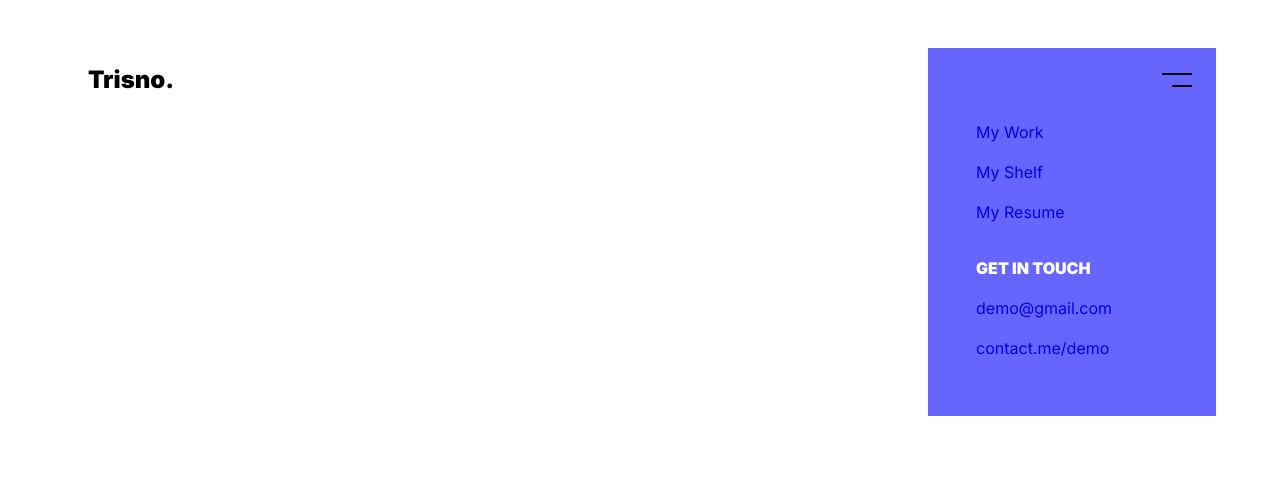
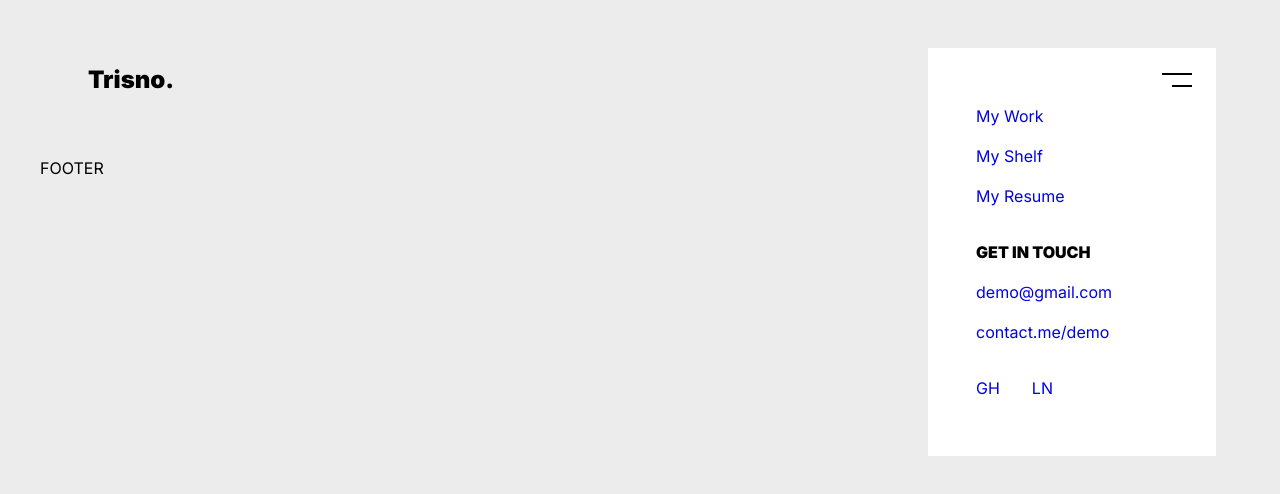
Before and after one commit to trisnodonny/trisno, a React (Vite) app: page / in a window 1280 px wide. Both pictures are taken after a click on the button 1177 px from the left and 80 px from the top of the page. Shown: the top 494 px of the page. Built offline with nearby package versions, Linux system fonts and the light colour scheme.

Commit message:
fix navbar onclick & added footer

```diff
--- /dev/null
+++ b/src/components/Footer.jsx
@@ -0,0 +1,7 @@
+export default function Footer() {
+  return (
+    <footer className="footer-container">
+      <h1>FOOTER</h1>
+    </footer>
+  );
+}
--- a/src/components/Header.jsx
+++ b/src/components/Header.jsx
@@ -1,12 +1,12 @@
 import { useState } from "react";
 
 export default function NavigationBar() {
-  const [isActive, setIsActive] = useState(false)
+  const [isOpen, setIsOpen] = useState(false)
   const handleOnClickNav = () => {
-    setIsActive(prevState => !prevState)
+    setIsOpen(prevState => !prevState)
   };
 
-  const navClass = isActive ? "nav is-active" : "nav"
+  const navClass = isOpen ? "nav is-open" : "nav"
 
   return (
     <header className="header-container">
@@ -19,24 +19,34 @@ export default function NavigationBar() {
           <span className="block"></span>
         </button>
         <nav className={navClass}>
-          <ul className="nav-site">
-            <li className="nav-site-link">
-              <a href="/">My Work</a>
+          <ul className="nav-list">
+            <li className="nav-list-link">
+              <a className="anchor-hover" href="/">My Work</a>
             </li>
-            <li className="nav-site-link">
-              <a href="/">My Shelf</a>
+            <li className="nav-list-link">
+              <a className="anchor-hover" href="/">My Shelf</a>
             </li>
-            <li className="nav-site-link">
-              <a href="/">My Resume</a>
+            <li className="nav-list-link">
+              <a className="anchor-hover" href="/">My Resume</a>
             </li>
           </ul>
-          <div className="contact">
-            <span className="get-in-touch">GET IN TOUCH</span>
-            <ul className="contact-link">
-              <li><a href="/">demo@gmail.com</a></li>
-              <li><a href="/">contact.me/demo</a></li>
-            </ul>
-          </div>
+          <ul className="nav-list">
+            <li className="nav-list-link get-in-touch">GET IN TOUCH</li>
+            <li className="nav-list-link">
+              <a className="anchor-hover" href="/">demo@gmail.com</a>
+              </li>
+            <li className="nav-list-link">
+              <a className="anchor-hover" href="/">contact.me/demo</a>
+            </li>
+          </ul>
+          <ul className="nav-list">
+            <li className="nav-list-link row-link">
+              <a className="anchor-hover" href="/">GH</a>
+              </li>
+            <li className="nav-list-link row-link">
+              <a className="anchor-hover" href="/">LN</a>
+            </li>
+          </ul>
         </nav>
       </div>
     </header>
--- a/src/components/Layout/BaseLayout.jsx
+++ b/src/components/Layout/BaseLayout.jsx
@@ -1,11 +1,13 @@
-import Header from "../Header";
 import { Outlet } from "react-router-dom";
+import Header from "@components/Header";
+import Footer from "@components/Footer";
 
 export default function BaseLayout() {
   return (
     <>
       <Header />
       <Outlet />
+      <Footer/>
     </>
   )
 }
--- /dev/null
+++ b/src/styles/_footer.scss
@@ -0,0 +1,6 @@
+.footer-container {
+  max-width: 1200px;
+  margin: 0 auto;
+  width: 100%;
+  height: 100vh;
+}
--- a/src/styles/_globals.scss
+++ b/src/styles/_globals.scss
@@ -3,6 +3,7 @@
 body {
   font-family: 'Inter', sans-serif;
   color: $black;
+  background-color: rgb(236, 236, 236);
 }
 
 .container {
--- a/src/styles/_navigation-bar.scss
+++ b/src/styles/_header.scss
@@ -2,6 +2,9 @@
   max-width: 1200px;
   width: 100%;
   margin: 0 auto;
+  position: sticky;
+  top: 0;
+  background-color: transparent;
 
   .header-content {
     @include flex(center, space-between);
@@ -48,7 +51,7 @@
       flex-direction: column;
       overflow: hidden;
 
-      &.is-active {
+      &.is-open {
         opacity: 1;
 
         &::before {
@@ -56,14 +59,10 @@
           transform: scale(1);
         }
 
-        .nav-site {
+        .nav-list {
           opacity: 1;
           transform: translateY(0);
-        }
-
-        .contact {
-          opacity: 1;
-          transform: translateY(0);
+          @include transition(all);
         }
       }
 
@@ -76,25 +75,45 @@
         left: 0;
         height: 100%;
         width: 100%;
-        background-color: $blue-light;
-        opacity: 0.4;
+        background-color: $white;
         transform: scale(0);
         transform-origin: top right;
         opacity: 0;
-        @include transition(all);
+        @include transition(all, 300ms, ease);
       }
 
-      .nav-site {
+      .nav-list {
         position: relative;
-        margin: 1em 0;
         opacity: 0;
         transform: translateY(2rem);
-        @include transition(all);
 
-        li {
+        @include transition(translateY, 300ms, ease, 100ms);
+
+        &:nth-child(2) {
+          transition-delay: 200ms;
+        }
+
+        &:nth-child(3) {
+          transition-delay: 300ms;
+        }
+
+        &:not(:last-child) {
+          margin-bottom: 1em;
+        }
+
+        .nav-list-link {
           line-height: 2.5em;
 
-          a {
+          &.get-in-touch {
+            font-weight: 900;
+          }
+
+          &.row-link {
+            display: inline-block;
+            margin-right: 2em;
+          }
+
+          .anchor-hover {
             position: relative;
 
             &::after {
@@ -117,50 +136,7 @@
               &::after {
                 opacity: 0.2;
                 transform: translateX(0);
-              }
-            }
-          }
-        }
-      }
-
-      .contact {
-        position: relative;
-        line-height: 2.5rem;
-        opacity: 0;
-        transform: translateY(4rem);
-        @include transition(all);
-
-        .get-in-touch {
-          color: $white;
-          font-weight: 900;
-        }
-
-        .contact-link {
-          li {
-            a {
-              position: relative;
-
-              &::after {
-                content: "";
-                position: absolute;
-                max-width: 1.2em;
-                width: 100%;
-                height: 100%;
-                background-color: $blue-dark;
-                transform: translateX(-0.5em);
-                transform-origin: left;
-                left: -12px;
-                bottom: 0;
-                pointer-events: none;
-                opacity: 0;
-                @include transition(all);
-              }
-
-              &:hover {
-                &::after {
-                  opacity: 0.2;
-                  transform: translateX(0);
-                }
+                @include transition(all, 300ms, ease, 0ms);
               }
             }
           }
--- a/src/styles/_mixins.scss
+++ b/src/styles/_mixins.scss
@@ -20,6 +20,6 @@
   border-radius: $value;
 }
 
-@mixin transition($properties, $duration: 0.3s, $timing: ease, $delay: 0s) {
-  transition: $properties $duration $timing $delay;
+@mixin transition($properties, $duration: 300ms, $timing: ease, $delay: 0ms) {
+  @include css3-prefix(transition, $properties $duration $timing $delay);
 }
--- a/src/styles/main.scss
+++ b/src/styles/main.scss
@@ -2,4 +2,5 @@
 @import "variables";
 @import "mixins";
 @import "globals";
-@import "navigation-bar";
+@import "header";
+@import "footer";
```
Also changed, not shown: src/styles/main.min.css.
